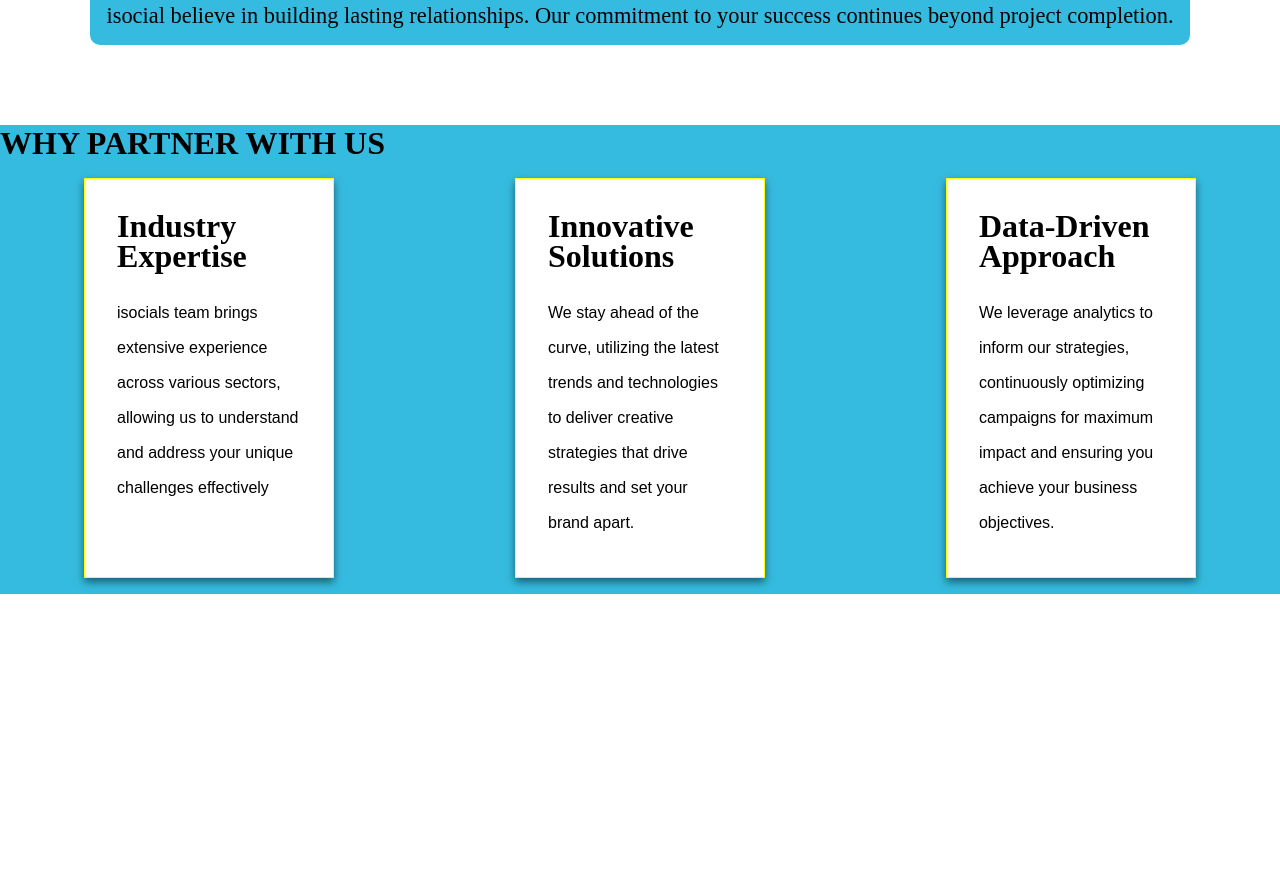
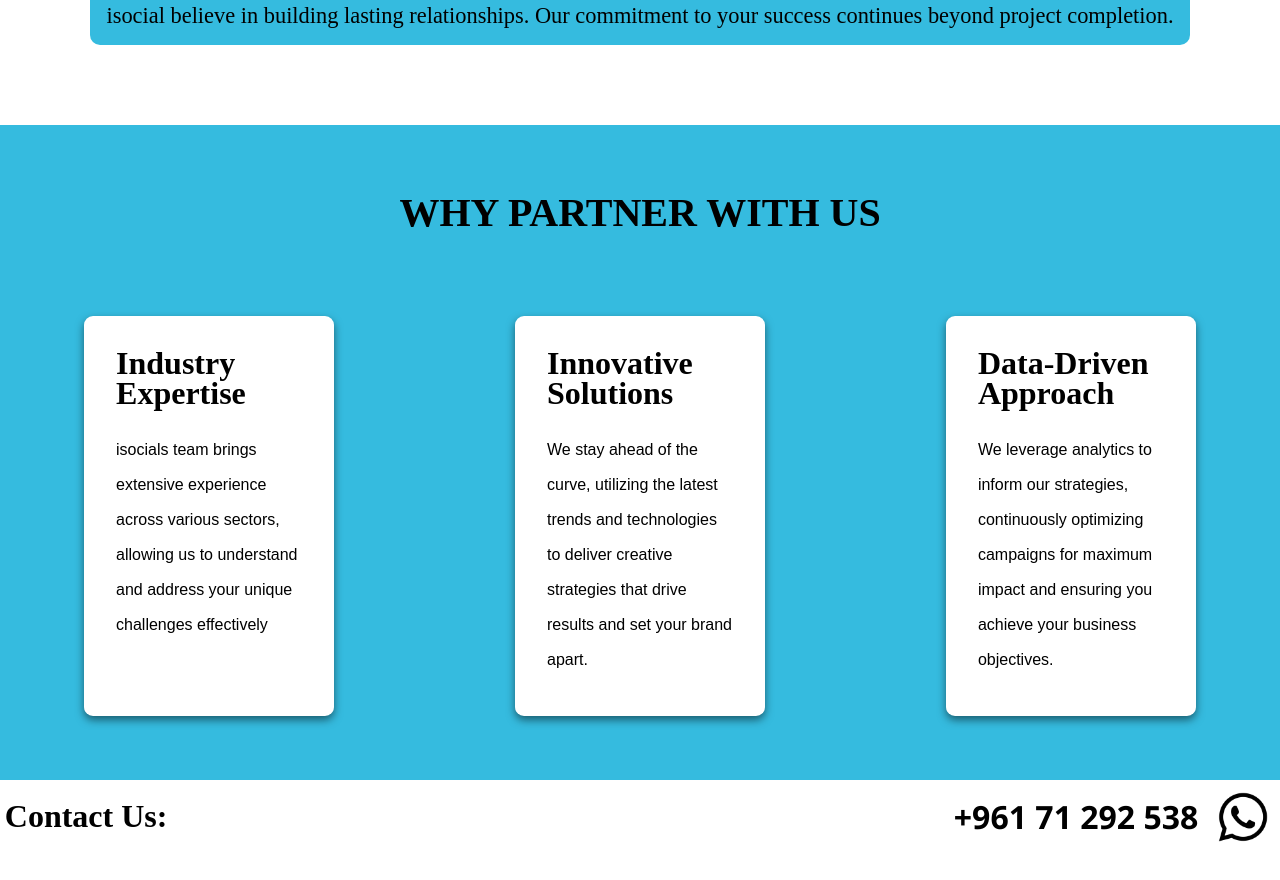
Before and after one commit to RyanChehab/MarketingWebsite, a plain HTML site: page index.html in a window 1280 px wide. Shown: the part 2338-3218 px from the top of the page. Before the commit the page ends 2932 px from the top, so only its background shows below. Drawn offline with nearby package versions, Linux system fonts and the light colour scheme; a web font is replaced by a local one.

Commit message:
added footer

```diff
--- a/css/style.css
+++ b/css/style.css
@@ -177,6 +177,12 @@
     line-height: 35px;
     font-size:1.2rem;
 }
+@media(max-width:400px){
+    .method-image{
+        height: 400px;
+        width: 300px;
+    }
+}
 @media(max-width:1181px){
     .methodology{
         height: auto;
@@ -264,9 +270,14 @@
 .partner{
     background: #35BBDF;
     height: auto;
+    padding-bottom: 3rem;
+}
+.partner-title{
+    text-align: center;
+    padding: 4rem;
+    font-size: 2.5rem;
 }
 .partner-cards{
-    border: yellow solid 1px;
     padding: 2rem;
     line-height: 35px;
     width: 250px;
@@ -274,8 +285,39 @@
     height: 400px;
     background: #fff;
     box-shadow: 0px 4px 8px rgba(0, 0, 0, 0.5);
+    border-radius: 9px;
 }
 .partner-cards>h1{
     line-height: 30px;
     margin-bottom: 1.5rem;
 }
+
+/* end partner */
+
+/* footer */
+footer{
+    height: 100px;
+    background: #fff;
+}
+.contact-icon{
+    width: 2rem;
+    color: #fff;
+}
+.contact{
+    padding: 0.3rem;
+}
+.number{
+    font-family:'Segoe UI', Tahoma, Geneva, Verdana, sans-serif;
+    font-weight: 800;
+    font-size: 2rem;
+}
+
+@media(max-width:550px){
+    .contact-us{
+        margin-left: 1rem;
+        font-size: 1.4rem;
+    }
+    .number{
+        font-size: 1.4rem;
+    }
+}
--- a/css/utilities.css
+++ b/css/utilities.css
@@ -68,3 +68,9 @@
 p{
     font-family: sans-serif;
 }
+.icon{
+    font-size: 1.5rem;
+}
+h1{
+    font-family:'Magra';
+}
--- a/index.html
+++ b/index.html
@@ -170,6 +170,17 @@
         </div>
     </div>
 </div>
+<!-- end partner -->
+
+<footer>
+    <div class="contact flex space-between align-center">
+        <h1 class="contact-us">Contact Us:</h1>
+        <div class="flex align-center gap-1">
+        <p class="number">+961 71 292 538</p>
+        <img src="assets/whatsapp-icon-png-26.jpg" alt="watsapp" style="width: 4rem;">
+        </div>
+    </div>
+</footer>
 
 <script src="https://cdnjs.cloudflare.com/ajax/libs/gsap/3.12.2/gsap.min.js"></script>
 <script src="https://cdnjs.cloudflare.com/ajax/libs/gsap/3.12.2/ScrollTrigger.min.js"></script>
--- a/index.js
+++ b/index.js
@@ -1,5 +1,6 @@
 document.addEventListener("DOMContentLoaded",function(){
-// Slide in from the left
+
+    // Slide in from the left
 gsap.from("#floatingImage", {
     x: "-100vw",
     duration: 1.5,
@@ -19,6 +20,7 @@ function Floating() {
 }
 })
 
+// navbar
 const burger = document.getElementById('burger-icon')
 const links = document.getElementById('hidden-links')
 
```
Also changed, not shown: assets/instagram-logo1.png (deleted), assets/white-instagram-icon-png-24.jpg (added).
